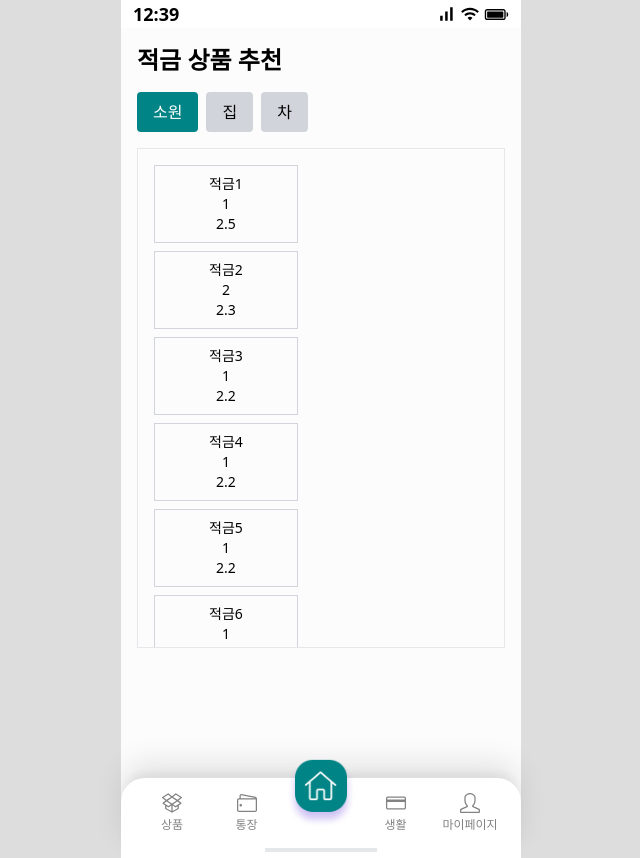
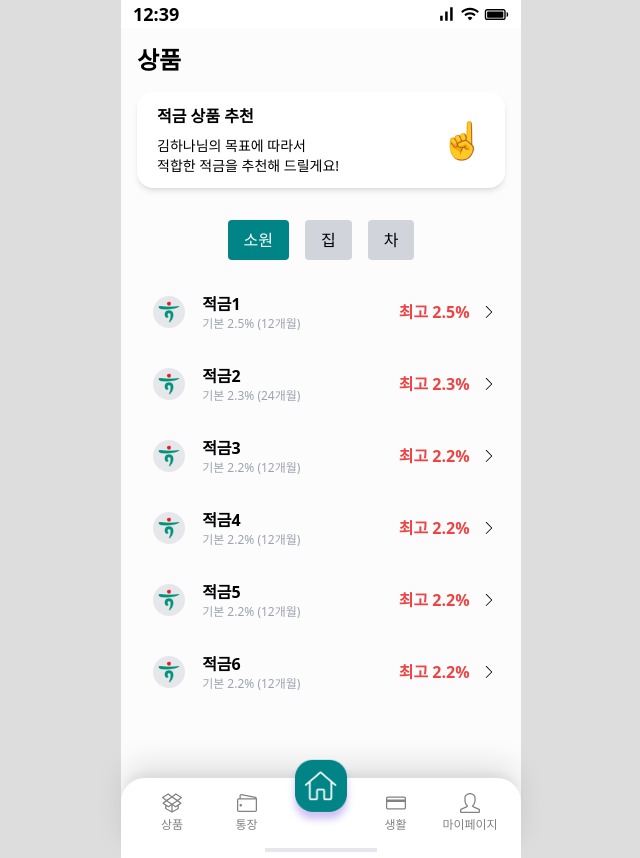
Before and after one commit to HanaPiece/hana-piece-client, a React (Vite) app: page /product in a window 1280 px wide. Shown: the whole page, without its empty margins (319-959 px from the left). Built offline with nearby package versions, Linux system fonts and the light colour scheme; what chartjs-plugin-datalabels would draw is missing.

Commit message:
design: 적금 상품 추천 리스트 디자인 수정

```diff
--- a/src/pages/product/ProductListPage.tsx
+++ b/src/pages/product/ProductListPage.tsx
@@ -1,4 +1,5 @@
 import { useState } from "react";
+import { SlArrowRight } from "react-icons/sl";
 import { useNavigate } from "react-router-dom";
 
 export type Product = {
@@ -101,11 +102,21 @@ const Product = ({ product }: Props) => {
     <>
       <div
         onClick={() => goToDetail(product)}
-        className="product-item cursor-pointer border border-gray-300 m-2 p-2 w-36 hover:shadow-lg"
+        className="grid grid-cols-7 pl-2 py-2 pb-3 mb-3 items-center hover:bg-slate-100 cursor-pointer"
       >
-        <div className="text-center text-sm">{product.name}</div>
-        <div className="text-center text-sm">{product.term_year}</div>
-        <div className="text-center text-sm">{product.rate}</div>
+        <div>
+          <div className='bg-gray-200 w-8 h-8 rounded-full grid place-items-center'>
+              <img src='src\assets\img-hana-symbol-m.png' alt='하나은행' className='w-9/12' />
+          </div>
+        </div>
+        <div className="col-span-4">
+          <p className="font-semibold">{product.name}</p>
+          <p className="text-xs text-gray-400">기본 {product.rate}% ({product.term_year*12}개월)</p>
+        </div>
+        <div className="col-span-2 flex justify-between place-items-center">
+          <p className="text-red-500 font-semibold">최고 {product.rate}%</p>
+          <SlArrowRight className="h-3" />
+        </div>
       </div>
     </>
   );
@@ -125,8 +136,15 @@ export const ProductListPage = () => {
   return (
     <>
       <div className="p-4">
-        <h1 className="text-2xl font-bold mb-4">적금 상품 추천</h1>
-        <div className="flex space-x-2 mb-4">
+        <h1 className="text-2xl font-bold mb-4">상품</h1>
+        <div className="flex justify-between rounded-2xl bg-white shadow-md p-3 px-5 mb-8">
+          <div>
+            <p className=" font-semibold">적금 상품 추천</p>
+            <p className="text-sm mt-2">김하나님의 목표에 따라서<br />적합한 적금을 추천해 드릴게요!</p>
+          </div>
+          <div className="flex justify-center items-cneter text-4xl place-items-center">☝️</div>
+        </div>
+        <div className="flex space-x-2 mb-4 justify-center gap-x-2">
           {goalProducts.map((goal) => (
             <button
               key={goal.id}
@@ -141,7 +159,7 @@ export const ProductListPage = () => {
             </button>
           ))}
         </div>
-        <div className="h-[500px] overflow-y-auto border p-2">
+        <div className="h-[500px] overflow-y-auto p-2">
           {selectedGoalProducts.map((product) => (
             <Product key={product.id} product={product} />
           ))}
```
